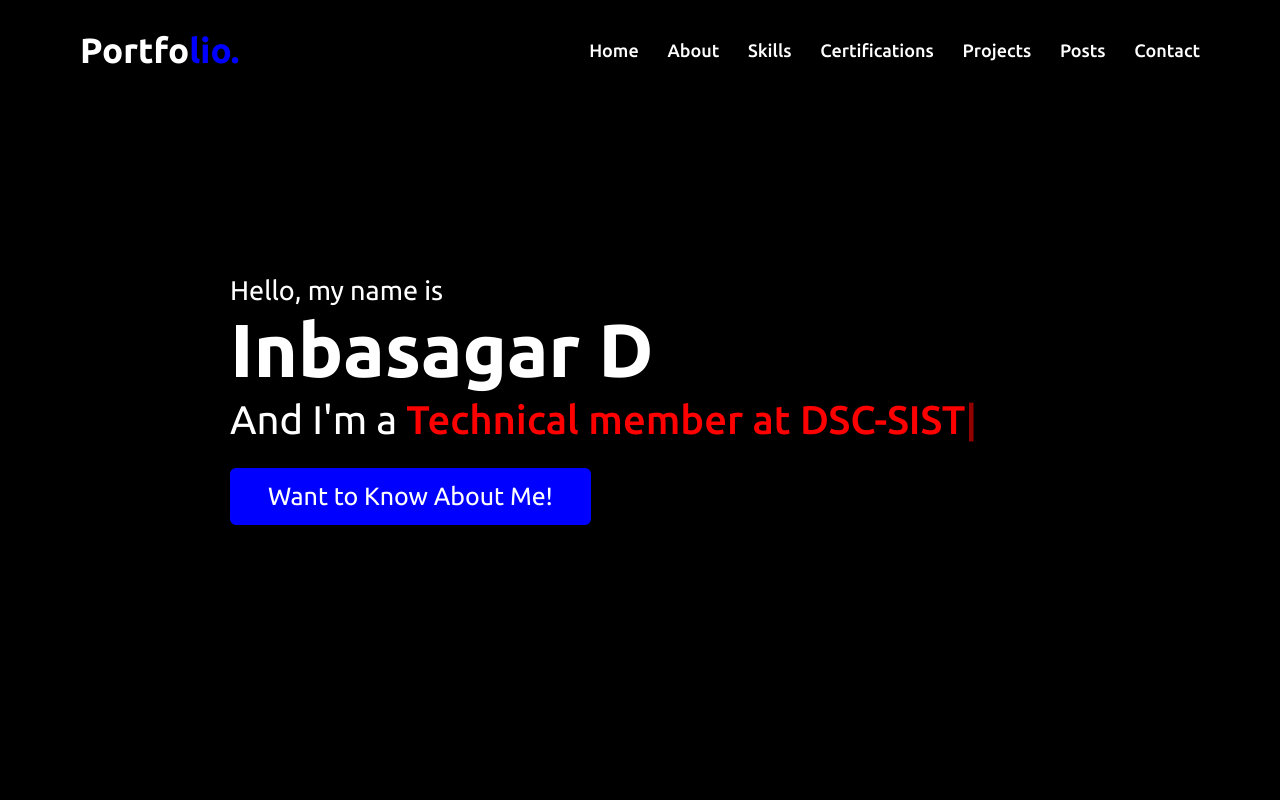
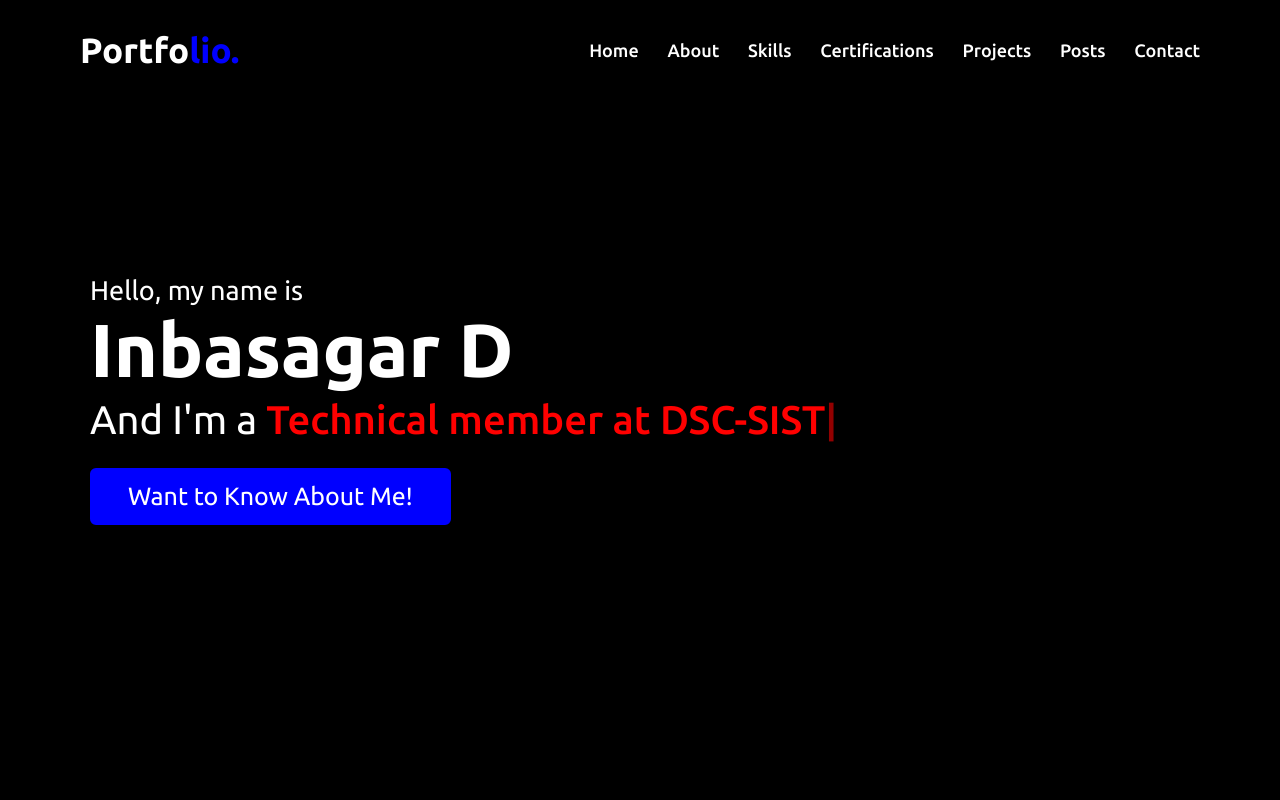
Before and after one commit to inbasagar/Inbasagar.github.io, a plain HTML site: page index.html in a window 1280 px wide. Shown: the top 800 px of the page. Drawn offline with nearby package versions, Linux system fonts and the light colour scheme.

Commit message:
Update style.css

```diff
--- a/style.css
+++ b/style.css
@@ -183,18 +183,18 @@ section .title::after{
 }
 .home .home-content .text-1{
     font-size: 27px;
-    padding-left: 150px;
+    padding-left: 10px;
 }
 .home .home-content .text-2{
     font-size: 75px;
     font-weight: 600;
-    margin-left: 150px;
+    margin-left: 10px;
 
 }
 .home .home-content .text-3{
     font-size: 40px;
     margin: 5px 0;
-    margin-left: 150px;
+    margin-left: 10px;
 }
 .home .home-content .text-3 span{
     color:red;
@@ -207,7 +207,7 @@ section .title::after{
     font-size: 25px;
     padding: 12px 36px;
     margin-top: 20px;
-    margin-left: 150px;
+    margin-left: 10px;
     font-weight: 400;
     border-radius: 6px;
     border: 2px solid blue;
```
